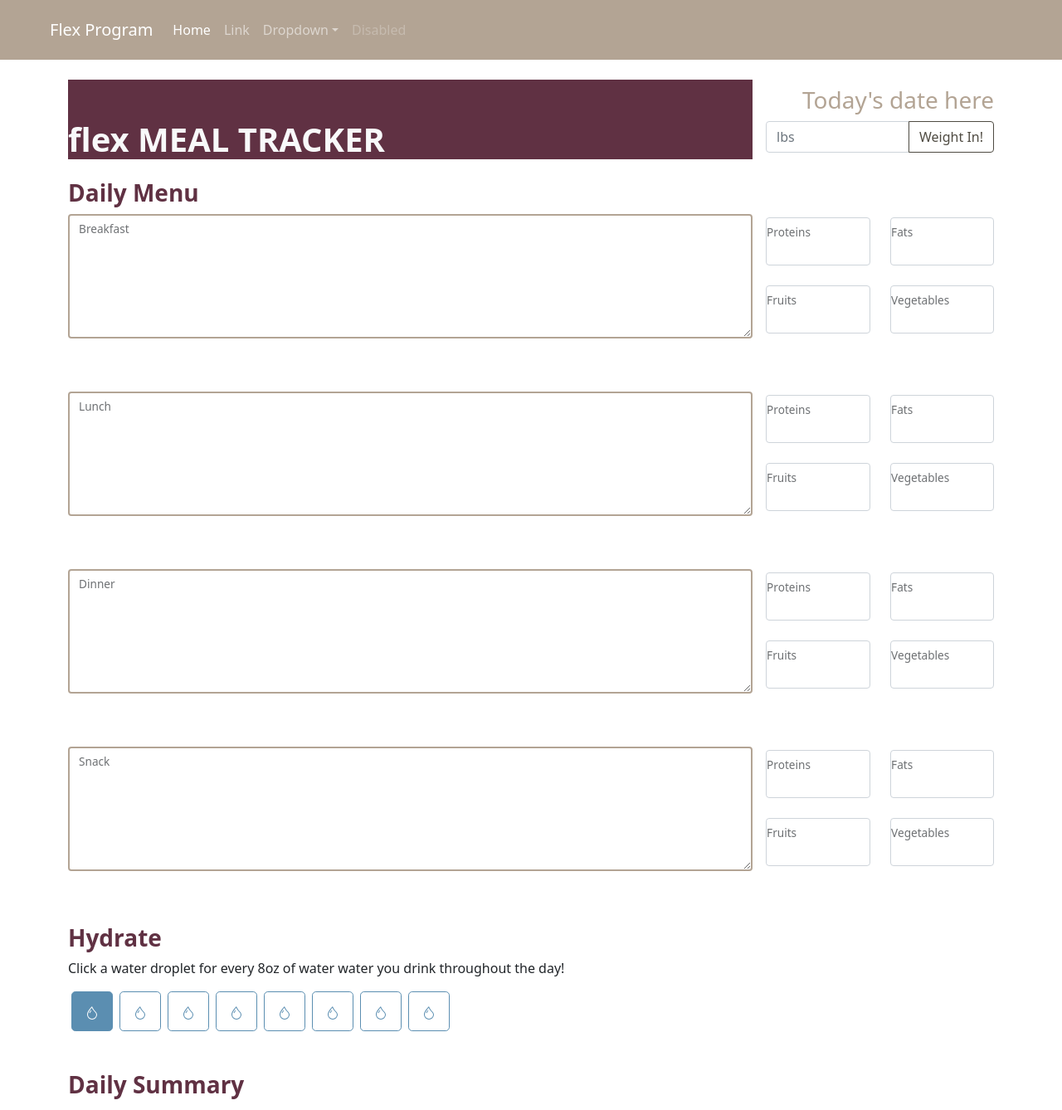
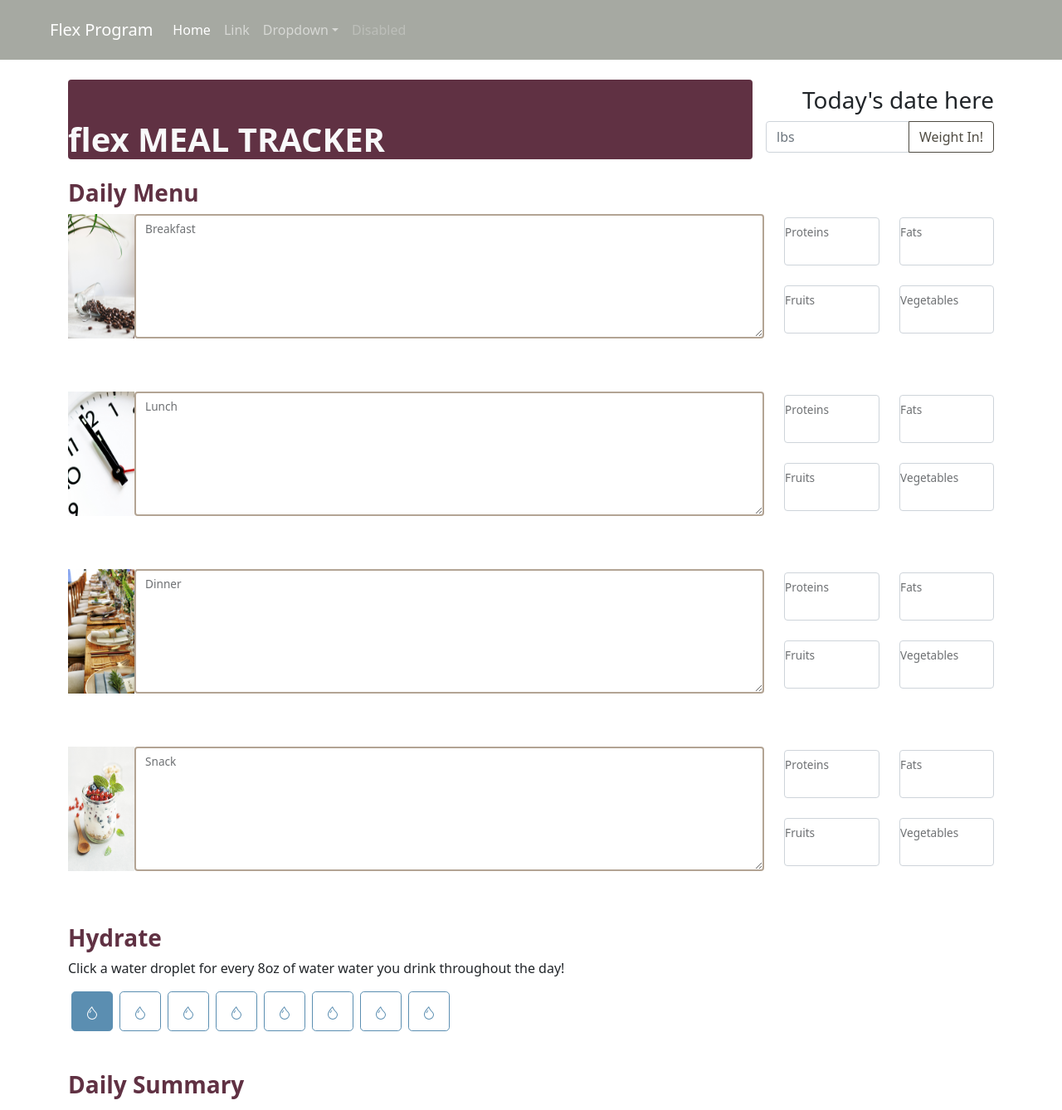
Before and after one commit to mmhernandez/flex_meal_tracker, a Python web app: template flask_app/templates/daily_tracker.html in a window 1280 px wide. Shown: the top 1338 px of the page at 83% size. Run offline with Jinja, Linux system fonts and the light colour scheme; the template is opened without the code that fills it, so the values that code supplies are empty; some libraries are stand-ins or nearby versions.

Commit message:
Add styling and images

```diff
--- a/flask_app/static/css/custom.css
+++ b/flask_app/static/css/custom.css
@@ -1,3 +1,8 @@
+.page {
+    text-shadow: 0 .05rem .1rem rgba(115, 114, 114, 0.5);
+    box-shadow: inset 0 0 5rem rgba(115, 114, 114, 0.5);
+}
+
 .bg-primary {
     background-color: #4f4b42 !important;
 }
@@ -8,6 +13,10 @@
 
 .bg-info {
     background-color: #603143 !important;
+}
+
+.bg-grey {
+    background-color: #A6A9A2 !important;
 }
 
 .text-primary {
@@ -68,54 +77,7 @@
     border-color: #5B8EB1;
 }
 
-/* home-page cover styling */
-.bd-placeholder-img {
-    font-size: 1.125rem;
-    text-anchor: middle;
-    -webkit-user-select: none;
-    -moz-user-select: none;
-    user-select: none;
+.meal-img {
+    width: 5em;
+    height: 150px;
 }
-
-@media (min-width: 768px) {
-    .bd-placeholder-img-lg {
-    font-size: 3.5rem;
-    }
-}
-
-.b-example-divider {
-    height: 3rem;
-    background-color: rgba(0, 0, 0, .1);
-    border: solid rgba(0, 0, 0, .15);
-    border-width: 1px 0;
-    box-shadow: inset 0 .5em 1.5em rgba(0, 0, 0, .1), inset 0 .125em .5em rgba(0, 0, 0, .15);
-}
-
-.b-example-vr {
-    flex-shrink: 0;
-    width: 1.5rem;
-    height: 100vh;
-}
-
-.bi {
-    vertical-align: -.125em;
-    fill: currentColor;
-}
-
-.nav-scroller {
-    position: relative;
-    z-index: 2;
-    height: 2.75rem;
-    overflow-y: hidden;
-}
-
-.nav-scroller .nav {
-    display: flex;
-    flex-wrap: nowrap;
-    padding-bottom: 1rem;
-    margin-top: -1px;
-    overflow-x: auto;
-    text-align: center;
-    white-space: nowrap;
-    -webkit-overflow-scrolling: touch;
-}
--- a/flask_app/templates/daily_tracker.html
+++ b/flask_app/templates/daily_tracker.html
@@ -7,12 +7,11 @@
     <title>Daily Tracker</title>
 
     <!-- styling -->
-    <link rel="stylesheet" href="../static/css/bootstrap/css/bootstrap.css">
+    <link rel="stylesheet" href="../static/css/bootstrap/css/bootstrap.min.css">
     <link rel="stylesheet" type="text/css" href="../static/css/custom.css">
 </head>
 <body>
-    <nav class="navbar navbar-expand-lg navbar-dark py-3 px-5 bg-secondary">
-        <!-- style="background-color: #B3A494; -->
+    <nav class="navbar navbar-expand-lg navbar-dark py-3 px-5 bg-grey">
         <div class="container-fluid">
             <a class="navbar-brand" href="#">Flex Program</a>
             <button class="navbar-toggler" type="button" data-bs-toggle="collapse" data-bs-target="#navbarSupportedContent" aria-controls="navbarSupportedContent" aria-expanded="false" aria-label="Toggle navigation"><span class="navbar-toggler-icon"></span></button>
@@ -43,9 +42,9 @@
 
     <form>
         <div class="container d-flex gap-3 align-items-end mt-4">
-            <h1 class="fw-bolder pt-5 bg-info text-light w-75">flex MEAL TRACKER</h1>
+            <h1 class="fw-bolder pt-5 bg-info text-light w-75 rounded">flex MEAL TRACKER</h1>
             <div class="w-25">
-                <h3 class="text-end text-secondary">Today's date here</h3>
+                <h3 class="text-end text-dark">Today's date here</h3>
                 <div class="input-group mb-3 w-100 h-50">
                     <input type="number" class="form-control" name="weight" placeholder="lbs">
                     <input type="submit" value="Weight In!" class="btn btn-outline-primary">
@@ -54,12 +53,13 @@
         </div>
         <div class="container">
             <h3 class="text-info fw-bold pt-3">Daily Menu</h3>
-            <div class="d-flex gap-3">
+            <div class="d-flex">
+                <img src="../static/images/breakfast.jpg" alt="" class="meal-img">
                 <div class="form-floating w-75 mb-5">
                     <textarea class="form-control border border-2 border-secondary" name="breakfast" style="height: 150px"></textarea>
                     <label for="breakfast">Breakfast</label>
                 </div>
-                <div class="w-25 mt-1">
+                <div class="w-25 mt-1 ms-4">
                     <div class="row mb-4">
                         <div class="form-floating col">
                             <input type="number" name="proteins" class="form-control">
@@ -82,12 +82,13 @@
                     </div>
                 </div>
             </div>
-            <div class="d-flex gap-3 my-3">
+            <div class="d-flex my-3">
+                <img src="../static/images/lunch.jpg" alt="" class="meal-img">
                 <div class="form-floating mb-5 w-75">
                     <textarea class="form-control border border-2 border-secondary" name="lunch" style="height: 150px"></textarea>
                     <label for="lunch">Lunch</label>
                 </div>
-                <div class="w-25 mt-1">
+                <div class="w-25 mt-1 ms-4">
                     <div class="row mb-4">
                         <div class="form-floating col">
                             <input type="number" name="proteins" class="form-control">
@@ -110,12 +111,13 @@
                     </div>
                 </div>
             </div>
-            <div class="d-flex gap-3 my-3">
+            <div class="d-flex my-3">
+                <img src="../static/images/dinner.jpg" alt="" class="meal-img">
                 <div class="form-floating w-75 mb-5">
                     <textarea class="form-control border border-2 border-secondary" name="dinner" style="height: 150px"></textarea>
                     <label for="snack">Dinner</label>
                 </div>
-                <div class="w-25 mt-1">
+                <div class="w-25 mt-1 ms-4">
                     <div class="row mb-4">
                         <div class="form-floating col">
                             <input type="number" name="proteins" class="form-control">
@@ -138,12 +140,13 @@
                     </div>
                 </div>
             </div>
-            <div class="d-flex gap-3 my-3">
+            <div class="d-flex my-3">
+                <img src="../static/images/snack.jpg" alt="" class="meal-img">
                 <div class="form-floating w-75 mb-5">
                     <textarea class="form-control border border-2 border-secondary" name="snack" style="height: 150px"></textarea>
                     <label for="snack">Snack</label>
                 </div>
-                <div class="w-25 mt-1">
+                <div class="w-25 mt-1 ms-4">
                     <div class="row mb-4">
                         <div class="form-floating col">
                             <input type="number" name="proteins" class="form-control">
@@ -229,10 +232,7 @@
             <div></div>  <!-- "flex daily bonus" checkbox and field -->
             <div></div>  <!-- notes caption and text lines -->
         </div>
-
     </form>
-
-
     <footer></footer>
 </body>
 </html>
```
Also changed, not shown: flask_app/static/css/bootstrap/css/cover.css (+53 -19 lines), flask_app/templates/home.html (+9 -8 lines), flask_app/static/images/breakfast.jpg (added), flask_app/static/images/dinner.jpg (added), flask_app/static/images/lunch.jpg (added), flask_app/static/images/snack.jpg (added).
